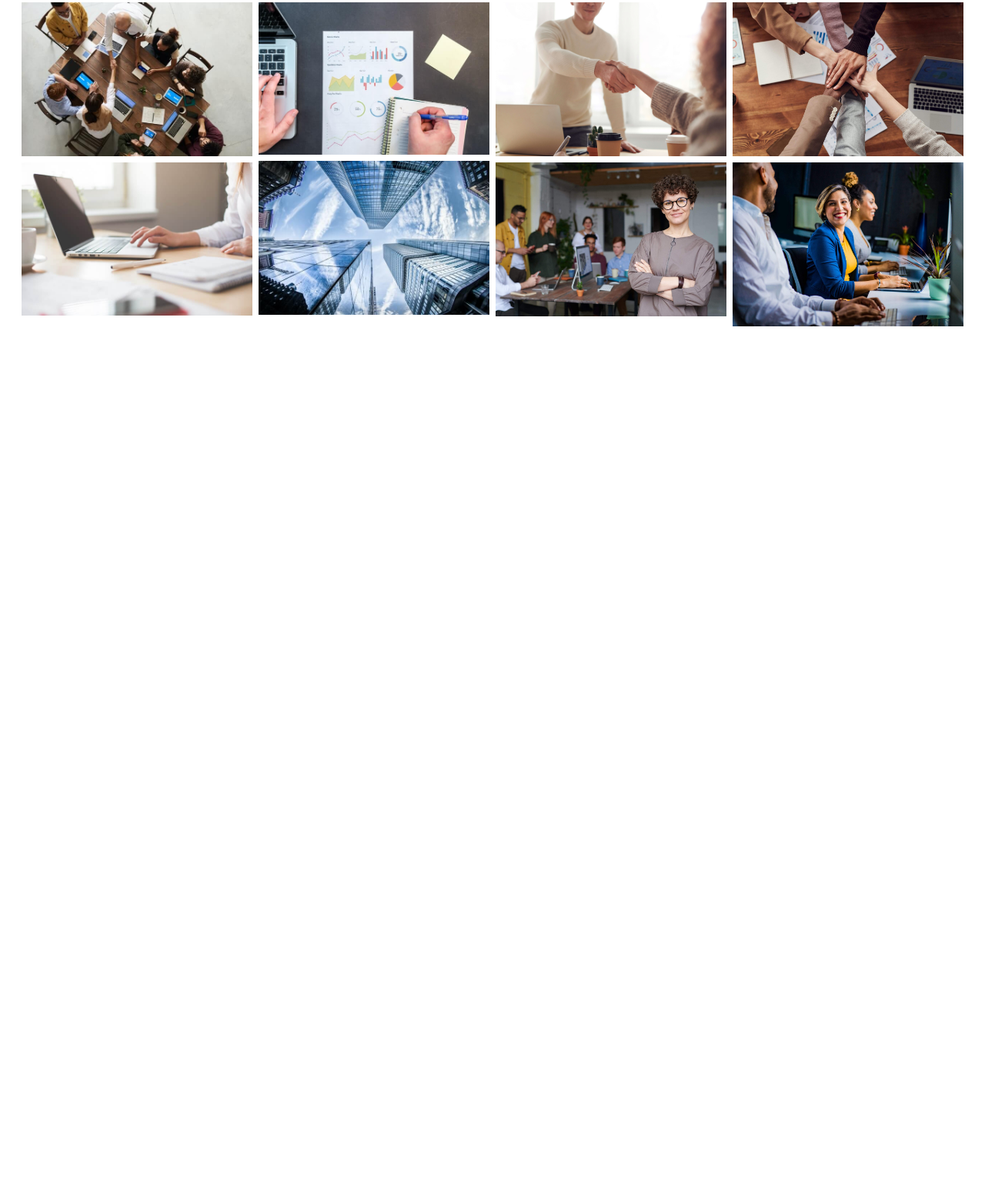
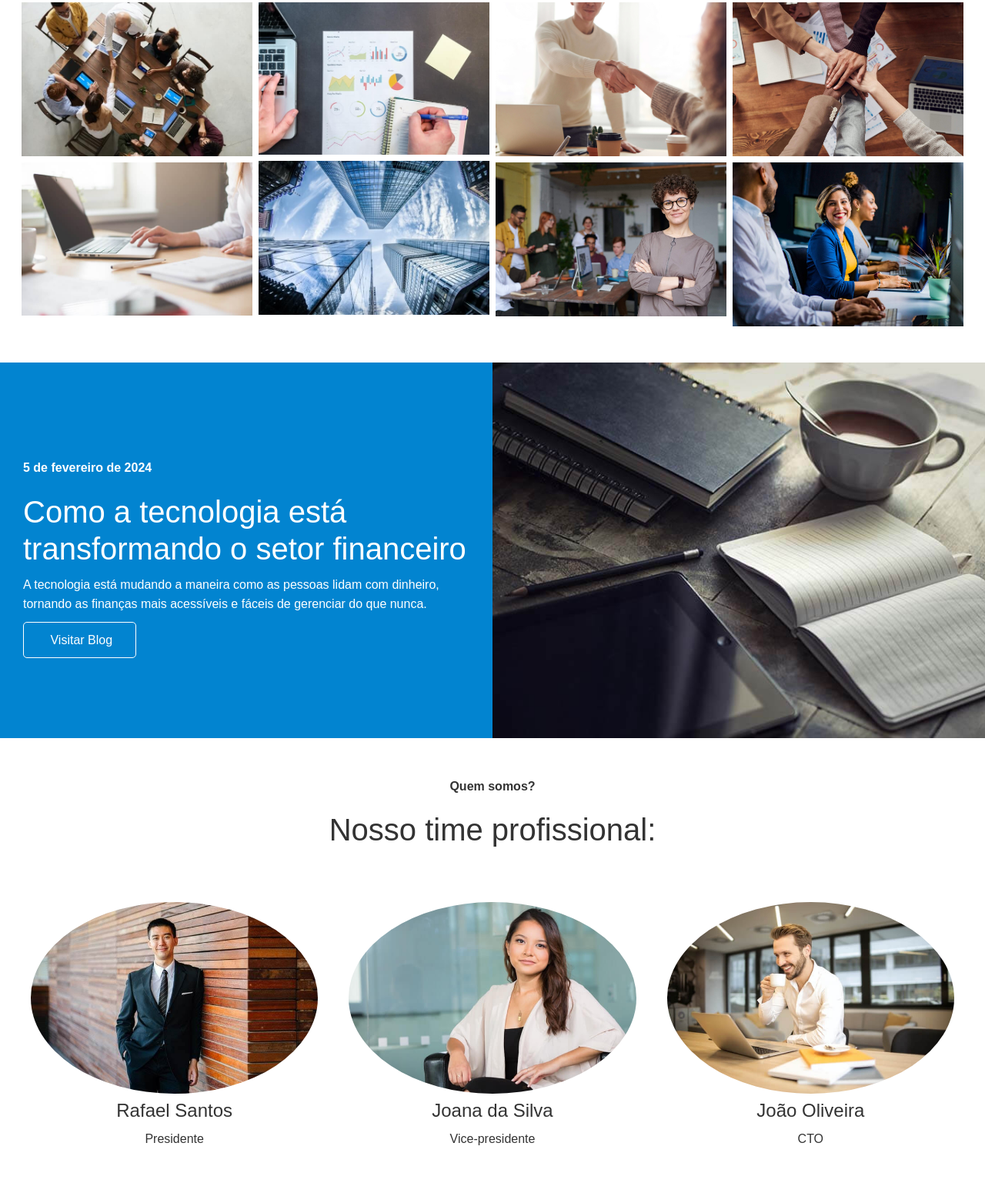
Before and after one commit to andre-ap/financial-company-website, a plain HTML site: page index.html in a window 1280 px wide. Shown: the part 1739-3302 px from the top of the page at 77% size. Before the commit the page ends 2210 px from the top, so only its background shows below. Drawn offline with Linux system fonts and the light colour scheme.

Commit message:
add blog and team sections

```diff
--- a/index.html
+++ b/index.html
@@ -117,6 +117,53 @@
             </div>
         </section>
 
+        <!-- Blog -->
+        <section id="blog"  class="solutions flex-columns flex-reverse">
+            <div class="row">
+                <div class="column">
+                    <div class="column-1">
+                        <img src="images/home/blog.jpg" alt="">
+                    </div>
+                </div>
+                <div class="column">
+                    <div class="column-2 bg-secundary">
+                        <h4>5 de fevereiro de 2024</h4>
+                        <h2>Como a tecnologia está transformando o setor financeiro</h2>
+                        <p>A tecnologia está mudando a maneira como as pessoas lidam com dinheiro, tornando as finanças mais acessíveis e fáceis de gerenciar do que nunca.</p>
+                        <a href="#" class="btn btn-outline">
+                            <i class="fas fa-chevron"></i>
+                            Visitar Blog
+                        </a>
+                    </div>
+                </div>
+            </div>
+        </section>
+
+        <!-- Team -->
+        <section id="team" class="team section section-padding">
+            <header class="section-header">
+                <h4>Quem somos?</h4>
+                <h2>Nosso time profissional:</h2>
+            </header>
+            <div class="flex-items">
+                <div>
+                    <img src="images/team/person1.jpg" alt="">
+                    <h1>Rafael Santos</h1>
+                    <p>Presidente</p>
+                </div>
+                <div>
+                    <img src="images/team/person2.jpg" alt="">
+                    <h1>Joana da Silva</h1>
+                    <p>Vice-presidente</p>
+                </div>
+                <div>
+                    <img src="images/team/person3.jpg" alt="">
+                    <h1>João Oliveira</h1>
+                    <p>CTO</p>
+                </div>
+            </div>
+        </section>
+
 
     </main>
 </body>
```
